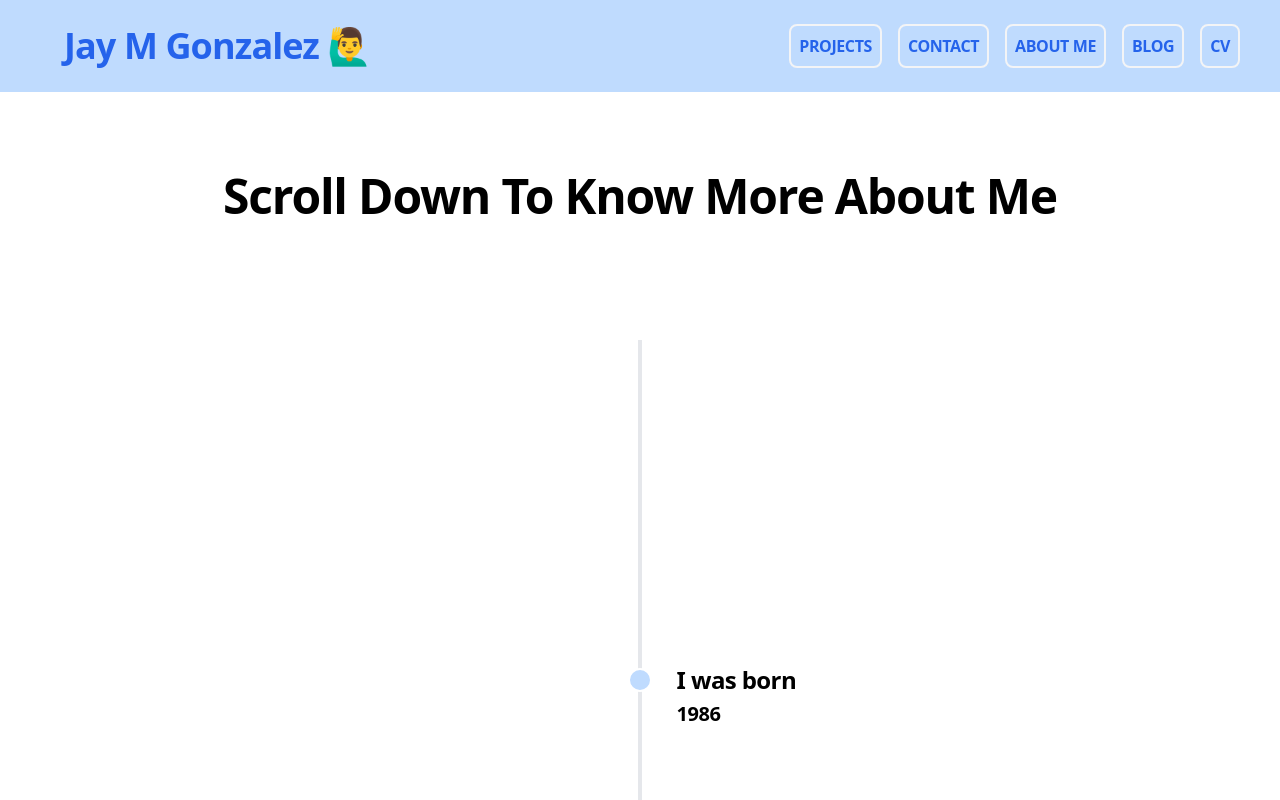
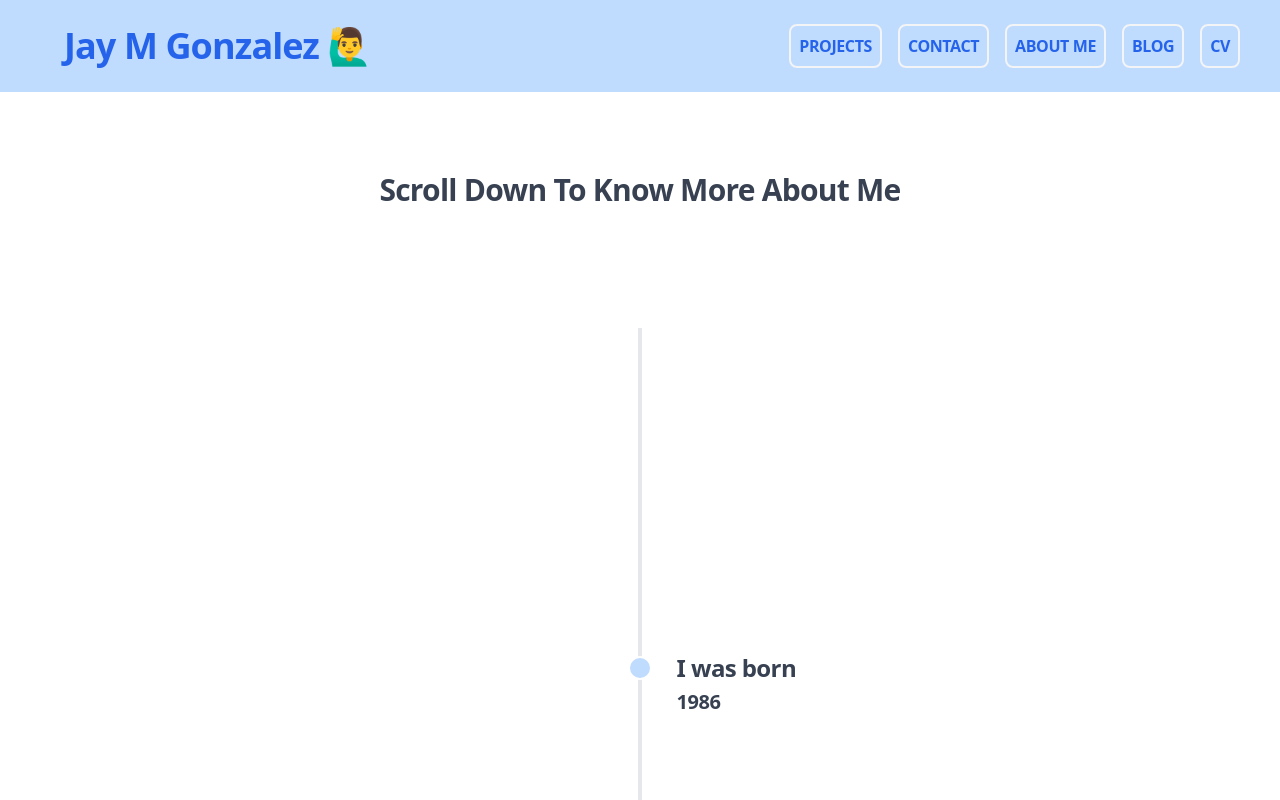
Before and after one commit to jaymgonzalez/my-site-react, a React (Create React App) app: page /about in a window 1280 px wide. Shown: the top 800 px of the page. Built offline with nearby package versions, Linux system fonts and the light colour scheme.

Commit message:
card components data

```diff
--- a/src/components/AboutPage.js
+++ b/src/components/AboutPage.js
@@ -27,8 +27,8 @@ const items = [
     content: 'content about this item',
   },
   {
-    title: 'I was born',
-    year: '1986',
+    title: 'My first kiss',
+    year: '2000',
     content: 'content about this item',
   },
 ]
@@ -39,7 +39,7 @@ const listItems = items.map((item, i) =>
     <div className={`my-80 relative flex h-15 float-${i % 2 === 0 ? 'right' : 'left'} justify-between clear-both w-1/2`}
       dir={`${i % 2 === 0 ? 'ltr' : 'rtl'}`}>
       <div className="box-border absolute h-6 w-6 rounded-full border-white border-2 bg-blue-200 mt-2 z-50 -m-3"></div>
-      <div className="w-11/12 mx-auto px-4">
+      <div className="w-11/12 mx-auto px-4 text-gray-700">
         <h3 className="my-1 text-2xl font-extrabold tracking-tight">
           {item.title}
         </h3>
@@ -57,7 +57,7 @@ const listItems = items.map((item, i) =>
 const AboutPage = () => {
   return (
     <>
-      <div className="w-full my-20 text-5xl text-center font-extrabold tracking-tight capitalize">
+      <div className="w-full my-20 text-3xl text-center font-extrabold tracking-tight capitalize text-gray-700">
         scroll down to know more about me
     </div>
       <div className="mx-auto relative overflow-hidden m-10 p-10 w-5/6">
--- a/src/components/CardComponent.js
+++ b/src/components/CardComponent.js
@@ -10,7 +10,7 @@ const listItems = projects.map((item, i) =>
         <div className="p-8">
           <div className="shadow-xl rounded-lg">
             <a href={item.project_link}>
-              <div className="hover:bg-blue-600 h-64 bg-blue-200 bg-cover bg-center rounded-t-lg flex items-center justify-center text-blue-700 hover:text-gray-200">
+              <div className={`${item.project_link.length > 0 ? 'hover:bg-blue-600 hover:text-gray-200' : 'cursor-default'} h-64 bg-blue-200 bg-cover bg-center rounded-t-lg flex items-center justify-center text-blue-700`}>
                 <p className="tracking-tight font-extrabold text-4xl text-center p-1">{item.title}</p>
                 <p></p></div>
             </a>
--- a/src/data/projects-data.json
+++ b/src/data/projects-data.json
@@ -15,7 +15,7 @@
     {
       "title": "LinkedIn Bot",
       "github_link": "https://github.com/liteljaime/linkedin-bot",
-      "project_link": "Address to check the work",
+      "project_link": "",
       "author": "Jay M Gonzalez",
       "description": "Project where I developed a script to make automatic connection request and write a message like a human would do to make it less detectable for anti bots on the linkedIn search connection page",
       "tags": [
@@ -27,7 +27,7 @@
     {
       "title": "Containerize a React App",
       "github_link": "https://github.com/liteljaime/course-lookup-app",
-      "project_link": "Address to check the work",
+      "project_link": "",
       "author": "Jay M Gonzalez",
       "description": "I created this project to go with the article I wrote about 'How to Containerize a React App with docker-compose' and let people use the files in the project",
       "tags": [
@@ -74,8 +74,8 @@
     },
     {
       "title": "Pokemon Memory Game",
-      "github_link": "https://jaymgonzalez.com/projects/memory-game/index.html",
-      "project_link": "/projects/memory-game/index.html",
+      "github_link": "https://github.com/liteljaime/pokemon-memory-game",
+      "project_link": "https://pokemon.jaymgonzalez.com/",
       "author": "Jay M Gonzalez",
       "description": "Little memory game I created resembling Pokemon balls.",
       "tags": [
```
Also changed, not shown: 1 other file (tests, documents, lock files or other folders).
